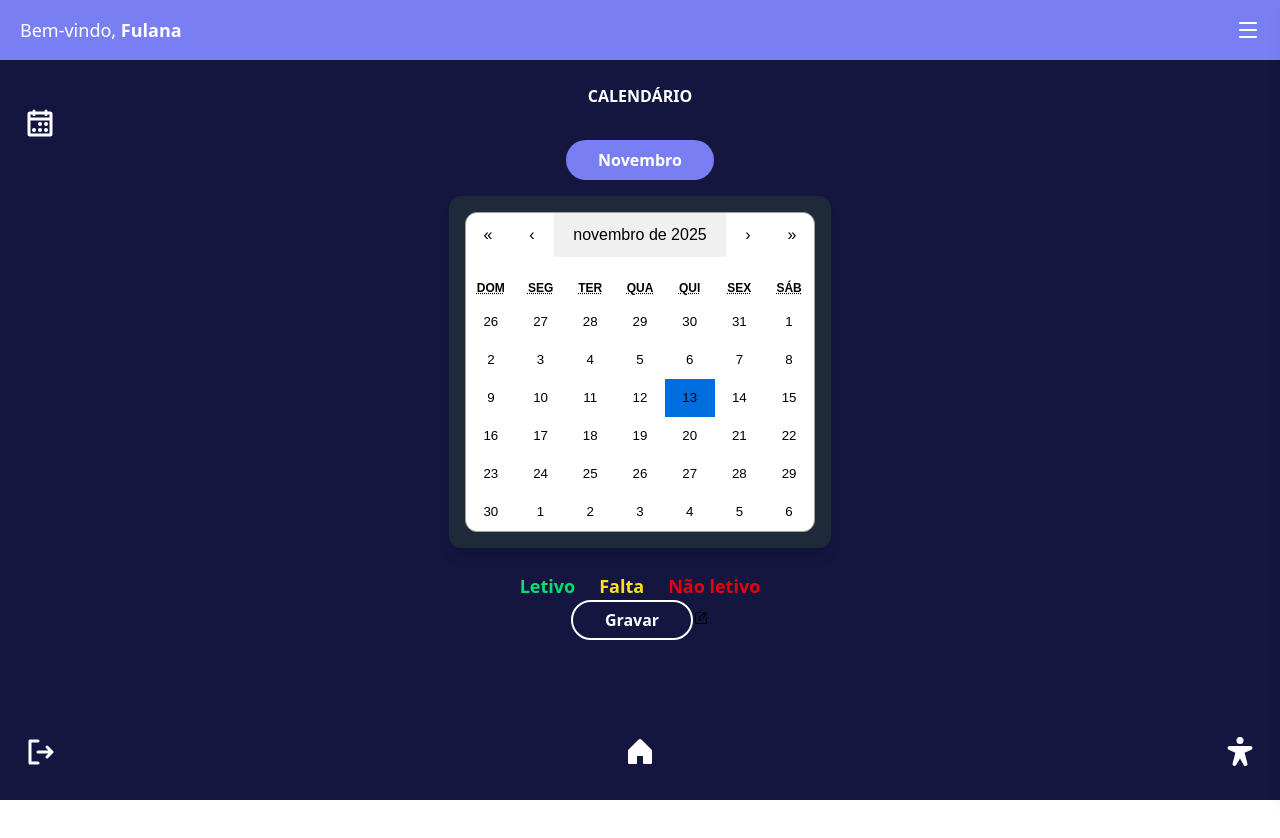
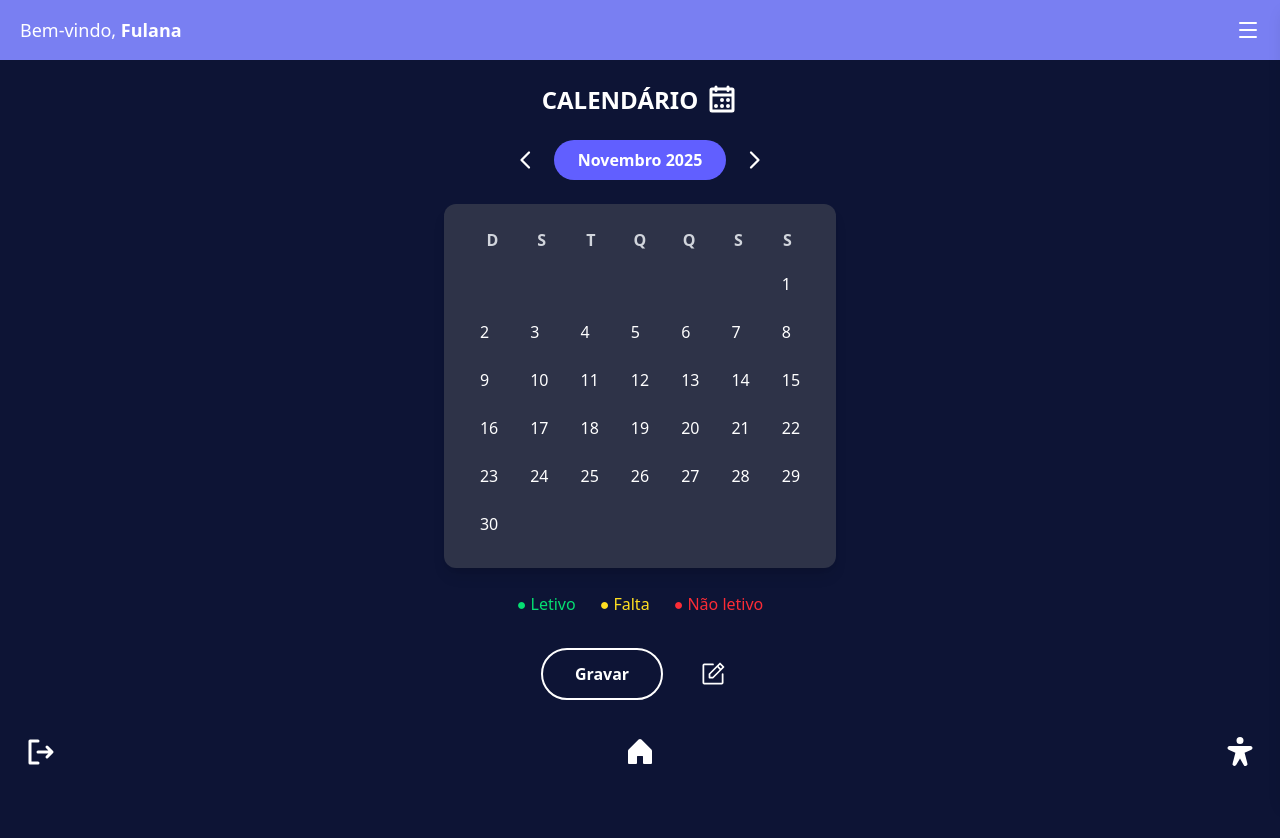
Before and after one commit to JarJv/agenda-do-aluno, a React (Vite) app: page /calendario in a window 1280 px wide. Shown: the top 838 px of the page. Before the commit the page ends 800 px from the top, so only its background shows below. Built offline with nearby package versions, Linux system fonts and the light colour scheme.

Commit message:
Botões foram ajustados para as posições corretas, e o Calendario foi estilizado conforme o projeto do figma

```diff
--- a/src/pages/Calendario.tsx
+++ b/src/pages/Calendario.tsx
@@ -1,70 +1,104 @@
-import { useState } from 'react';
-import Calendar from 'react-calendar';
-import 'react-calendar/dist/Calendar.css';
-import '../assets/style.css';
-import BlueFilledButtom from '../components/BlueFilledButton';
-import BordedButton from '../components/BordedButton.tsx';
-import { CalendarDots, NotePencil } from "@phosphor-icons/react";
+import { useState } from "react";
+import { CalendarDots, NotePencil, CaretLeft, CaretRight } from "@phosphor-icons/react";
+import BordedButton from "../components/BordedButton";
 
 export default function Calendario() {
-  const [date, setDate] = useState(new Date());
+  const [currentDate, setCurrentDate] = useState(new Date());
+
+  const naoLetivos = ["2025-03-10", "2025-03-15"];
+  const faltas = ["2025-03-07"];
 
   const meses = [
-    'Janeiro', 'Fevereiro', 'Março', 'Abril', 'Maio', 'Junho',
-    'Julho', 'Agosto', 'Setembro', 'Outubro', 'Novembro', 'Dezembro'
+    "Janeiro", "Fevereiro", "Março", "Abril", "Maio", "Junho",
+    "Julho", "Agosto", "Setembro", "Outubro", "Novembro", "Dezembro"
   ];
 
-  const ano = date.getFullYear();
-  const mesAtual = meses[date.getMonth()];
+  const ano = currentDate.getFullYear();
+  const mes = currentDate.getMonth();
 
+  const diasNoMes = new Date(ano, mes + 1, 0).getDate();
+  const primeiroDiaSemana = new Date(ano, mes, 1).getDay();
 
+  const alterarMes = (direcao: number) => {
+    setCurrentDate(new Date(ano, mes + direcao, 1));
+  };
 
-  // Exemplo de datas especiais
-  const naoLetivos = ['2025-03-10', '2025-03-15'];
-  const faltas = ['2025-03-05'];
+  const gerarDias = () => {
+    const dias = [];
+    for (let i = 1; i <= diasNoMes; i++) {
+      const dataStr = `${ano}-${String(mes + 1).padStart(2, "0")}-${String(i).padStart(2, "0")}`;
 
-  const tileClassName = ({ date }: { date: Date }) => {
-    const dataString = date.toISOString().split('T')[0];
-    if (naoLetivos.includes(dataString)) return 'bg-red-600 text-white rounded-xl';
-    if (faltas.includes(dataString)) return 'border-2 border-yellow-300 text-white rounded-xl';
-    return '';
+      let estilo = "px-3 py-2 rounded-lg text-white";
+
+      if (naoLetivos.includes(dataStr)) estilo += " bg-red-600";
+      else if (faltas.includes(dataStr)) estilo += " border-2 border-yellow-300";
+      else estilo += " hover:bg-gray-700";
+
+      dias.push(
+        <div key={i} className={estilo}>
+          {i}
+        </div>
+      );
+    }
+    return dias;
   };
 
   return (
-    <div className="p-6 text-center">
-        <h1 className='text-white font-bold'>CALENDÁRIO <CalendarDots size={32} weight="bold" color="#ffffff" /></h1>
+    <div className="min-h-screen bg-[#0d1435] text-white flex flex-col items-center p-6">
 
-      <div className="mb-4">
-        <BlueFilledButtom>{mesAtual}</BlueFilledButtom>
+      {/* Título */}
+      <h1 className="text-2xl font-bold flex items-center gap-2 mb-6">
+        CALENDÁRIO <CalendarDots size={32} weight="bold" color="#ffffff" />
+      </h1>
+
+      {/* Seleção de Mês */}
+      <div className="flex items-center gap-4 mb-6">
+        <button onClick={() => alterarMes(-1)}>
+          <CaretLeft size={24} weight="bold" />
+        </button>
+        <span className="px-6 py-2 bg-indigo-500 rounded-full font-semibold">
+          {meses[mes]} {ano}
+        </span>
+        <button onClick={() => alterarMes(1)}>
+          <CaretRight size={24} weight="bold" />
+        </button>
       </div>
 
+      {/* Calendário */}
+      <div className="bg-[#2e3348] rounded-xl p-6 shadow-lg">
+        <div className="grid grid-cols-7 text-center font-bold mb-3 text-gray-300">
+          <div>D</div>
+          <div>S</div>
+          <div>T</div>
+          <div>Q</div>
+          <div>Q</div>
+          <div>S</div>
+          <div>S</div>
+        </div>
 
-
-      {/* Calendário */}
-      <div className="flex flex-col items-center">
-        <div className="bg-gray-800 text-white rounded-xl shadow-lg p-4">
-          <Calendar
-            value={date}
-            calendarType="gregory"
-            locale="pt-BR"
-            tileClassName={tileClassName}
-            className="react-calendar bg-gray-800 text-white border-20 rounded-xl [&_*]:text-black"
-            activeStartDate={date}
-            view="month"
-            minDetail="month"
-          />
+        <div className="grid grid-cols-7 gap-2">
+          {Array.from({ length: primeiroDiaSemana }).map((_, i) => (
+            <div key={i}></div>
+          ))}
+          {gerarDias()}
         </div>
       </div>
 
-      <div id="legenda"className="mt-6 flex justify-center gap-6">
-        <p className="text-green-400 text-lg font-bold">Letivo</p>
-        <p className="text-yellow-300 text-lg font-bold">Falta</p>
-        <p className="text-red-600 text-lg font-bold">Não letivo</p>
+      {/* Legenda */}
+      <div className="flex gap-6 mt-6">
+        <p className="text-green-400">● Letivo</p>
+        <p className="text-yellow-300">● Falta</p>
+        <p className="text-red-500">● Não letivo</p>
       </div>
 
-      <div>
-        <BordedButton>Gravar</BordedButton>
-        <button><NotePencil/></button>
+      {/* Botões Ações */}
+      <div className="mt-8 flex gap-6">
+         <BordedButton>Gravar</BordedButton>
+
+
+        <button className="p-3 rounded-xl hover:bg-white hover:text-black transition">
+          <NotePencil size={28} />
+        </button>
       </div>
     </div>
   );
```
